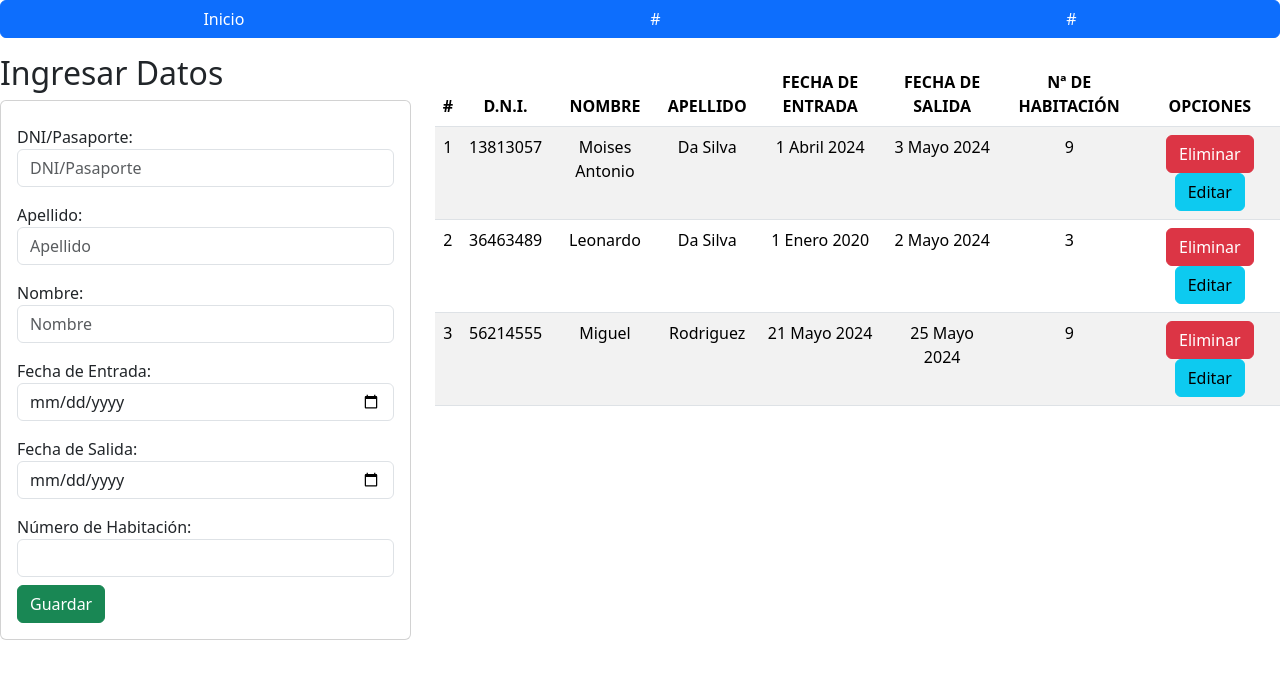
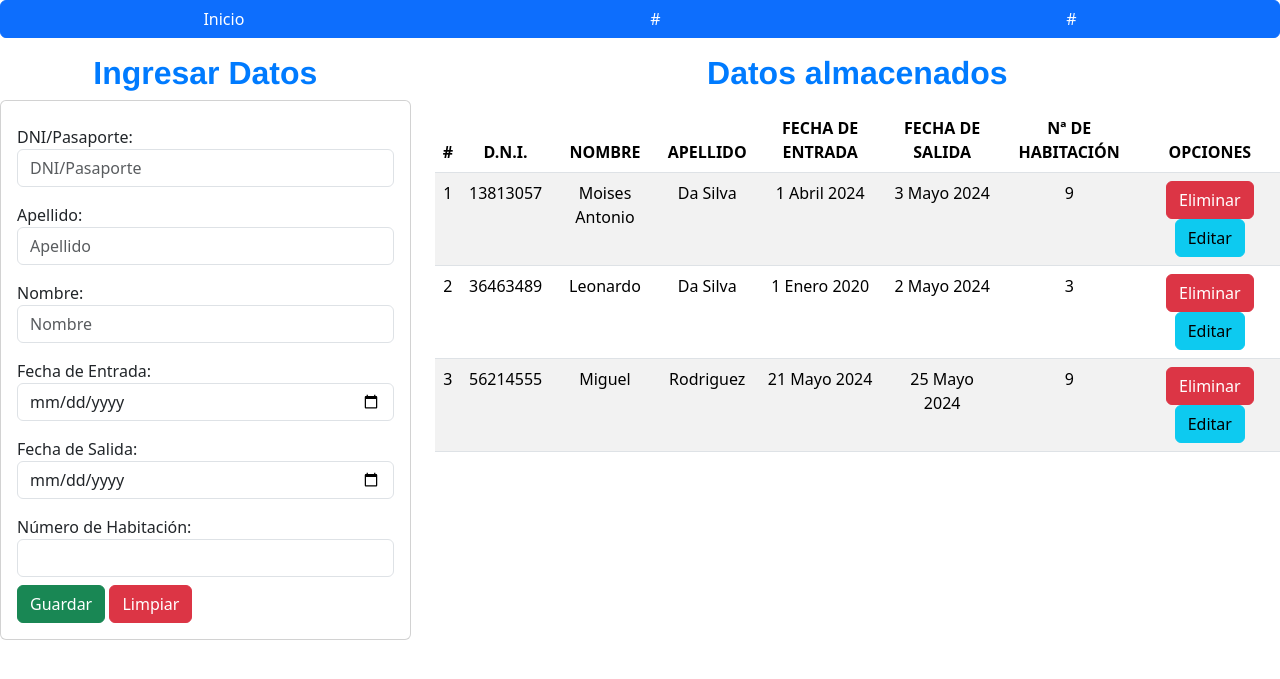
Before and after one commit to LeoDaSilva31/projecto.CRUD, a Django app: page / in a window 1280 px wide. Shown: the part 56-735 px from the top of the page. Run offline with Django 5.2, Linux system fonts and the light colour scheme; data comes from the database, SQL or seed files in the repository; both versions use the stored data as it was after the commit; some libraries are stand-ins or nearby versions.

Commit message:
mas estilos  los botones y titulos

```diff
--- a/registrosABM/templates/registrosListados.html
+++ b/registrosABM/templates/registrosListados.html
@@ -7,7 +7,7 @@
 {% block body %}
 <div class="row">
     <div class="col-sm-12 col-md-6 col-lg-4 col-xl-4">
-        <h2>Ingresar Datos</h2>
+        <h2 style="text-align: center; font-family: 'Helvetica Neue', sans-serif; font-weight: bold; color: #007bff;">Ingresar Datos</h2>
         <div class="class card">
             <div class="card-body">
                 <form action="/registrarPersona/" method="POST" id="registrarPersonaForm">
@@ -37,11 +37,13 @@
                         <input type="number" id="numero_habitacion" name="numero_habitacion" class="form-control" min="1" max="15" required>
                     </div>
                     <button type="submit" class="btn btn-success">Guardar</button>
+                    <button type="reset" class="btn btn-danger">Limpiar</button>
                 </form>
             </div>
         </div>
     </div>
     <div class="col-sm-12 col-md-6 col-lg-8 col-xl-8">
+        <h2 style="text-align: center; font-family: 'Helvetica Neue', sans-serif; font-weight: bold; color: #007bff;">Datos almacenados</h2>
         <div class="class table-responsive py-2">
             <table class="table table-striped">
                 <thead>
```
Also changed, not shown: registrosABM/templates/edicionPersona.html (+5 -2 lines), db.sqlite3.
